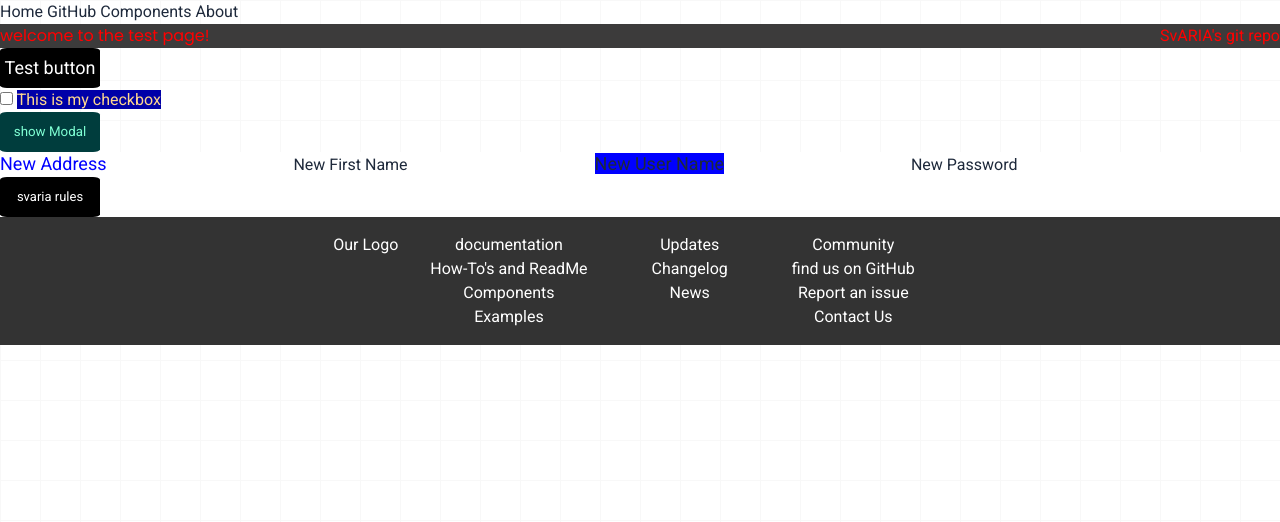
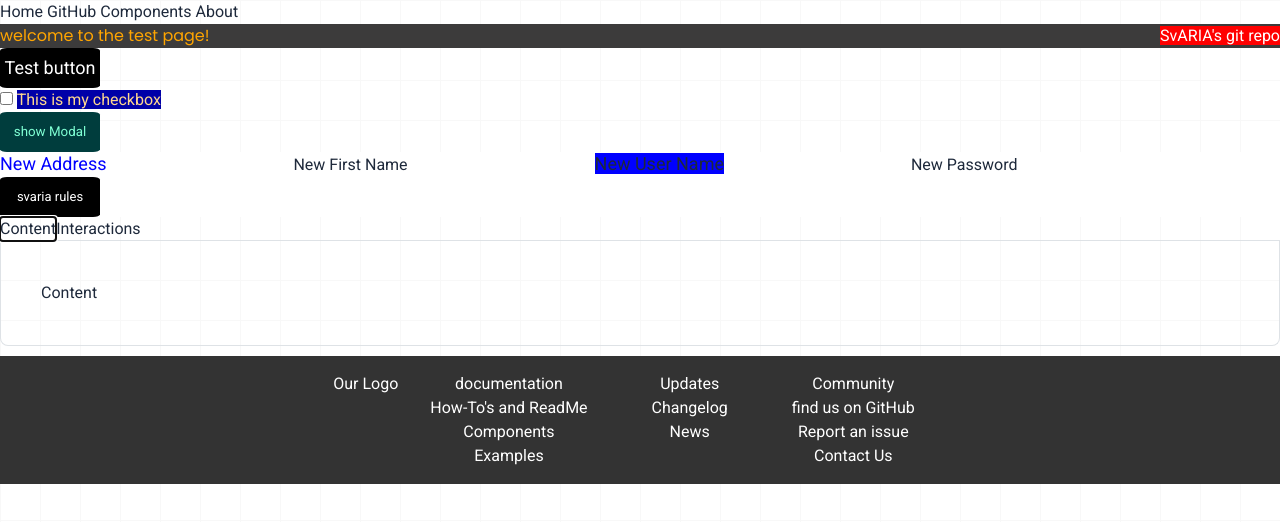
Before and after one commit to oslabs-beta/SvARIA, a SvelteKit app: page /testPage in a window 1280 px wide. Shown: the top 522 px of the page. Built offline with nearby package versions, Linux system fonts and the light colour scheme.

Commit message:
style prop fix

```diff
--- a/src/lib/navigation/Navigation.svelte
+++ b/src/lib/navigation/Navigation.svelte
@@ -4,9 +4,11 @@
 	export let link = null;
 	export let ariaLabel = 'navigation bar';
 	export let id = 'navBar';
-	export let style;
-	export let h1style;
-	export let linkStyle;
+
+	export let style = '';
+	export let h1style = '';
+	export let linkStyle = '';
+
 </script>
 
 <div
@@ -21,7 +23,7 @@
 	use:ariaLabelcheck
 >
 	{#if heading}
-		<h1 class="sv-nav-heading" id={id + '-heading'} {h1style}>
+		<h1 class="sv-nav-heading" id={id + '-heading'} style={h1style} >
 			{heading}
 		</h1>
 	{/if}
@@ -33,7 +35,7 @@
 					class="sv-nav-link"
 					id={id + '-link-' + i}
 					aria-label={`link to ${linkElem.name}`}
-					{linkStyle}
+					style={linkStyle}
 				>
 					{linkElem.name}
 				</a>
--- a/src/routes/testPage/+page.svelte
+++ b/src/routes/testPage/+page.svelte
@@ -6,6 +6,10 @@
 	import Modal from '$lib/Modal.svelte';
 	import Form from '$lib/input_types/Form.svelte';
 	import Nav from '$lib/navigation/Navigation.svelte';
+	import Tab from '$lib/Tab.svelte';
+	import Tab1 from './tabsForTestPage/Tab1.svelte';
+	import Tab2 from './tabsForTestPage/Tab2.svelte';
+
 	function handleClick() {
 		console.log('button clicked');
 	}
@@ -30,33 +34,33 @@
 	];
 
 	let navElem = [
-		{ link: 'https://github.com/oslabs-beta/SvARIA/tree/dev', name: "SvARIA's git repo" }
+		{ link: 'https://github.com/oslabs-beta/SvARIA/tree/dev', name: "SvARIA's git repo"}
 	];
 
 	function onSubmit(e) {
 		console.log(e.target.firstName.value);
 	}
-	// let tabItems = [
-	// 	{
-	// 		label: 'Content',
-	// 		value: 0,
-	// 		component: Tab1,
-	// 		tabContentId: 'test-0'
-	// 		//  tabLabelId,
-	// 	},
-	// 	{
-	// 		label: 'Interactions',
-	// 		value: 1,
-	// 		component: Tab2,
-	// 		tabContentId: 'test-1',
-	// 		tabLabelId: 'label-1'
-	// 	}
-	// ];
+	let tabItems = [
+		{
+			label: 'Content',
+			value: 0,
+			component: Tab1,
+			tabContentId: 'test-0'
+			//  tabLabelId,
+		},
+		{
+			label: 'Interactions',
+			value: 1,
+			component: Tab2,
+			tabContentId: 'test-1',
+			tabLabelId: 'label-1'
+		}
+	];
 </script>
 
 <title>Our testing page</title>
 
-<Nav heading="welcome to the test page!" link={navElem} id="newID" style="color: red"></Nav>
+<Nav heading="welcome to the test page!" link={navElem} id="newID" h1style="color: orange" linkStyle='background-color:red'></Nav>
 
 <div class="testDiv">
 	<!-- your component goes here -->
@@ -94,6 +98,8 @@
 		formId="form"
 		ariaLabel="User Information Form"
 	/>
+
+	<Tab items={tabItems}></Tab>
 </div>
 
 <style>
```
